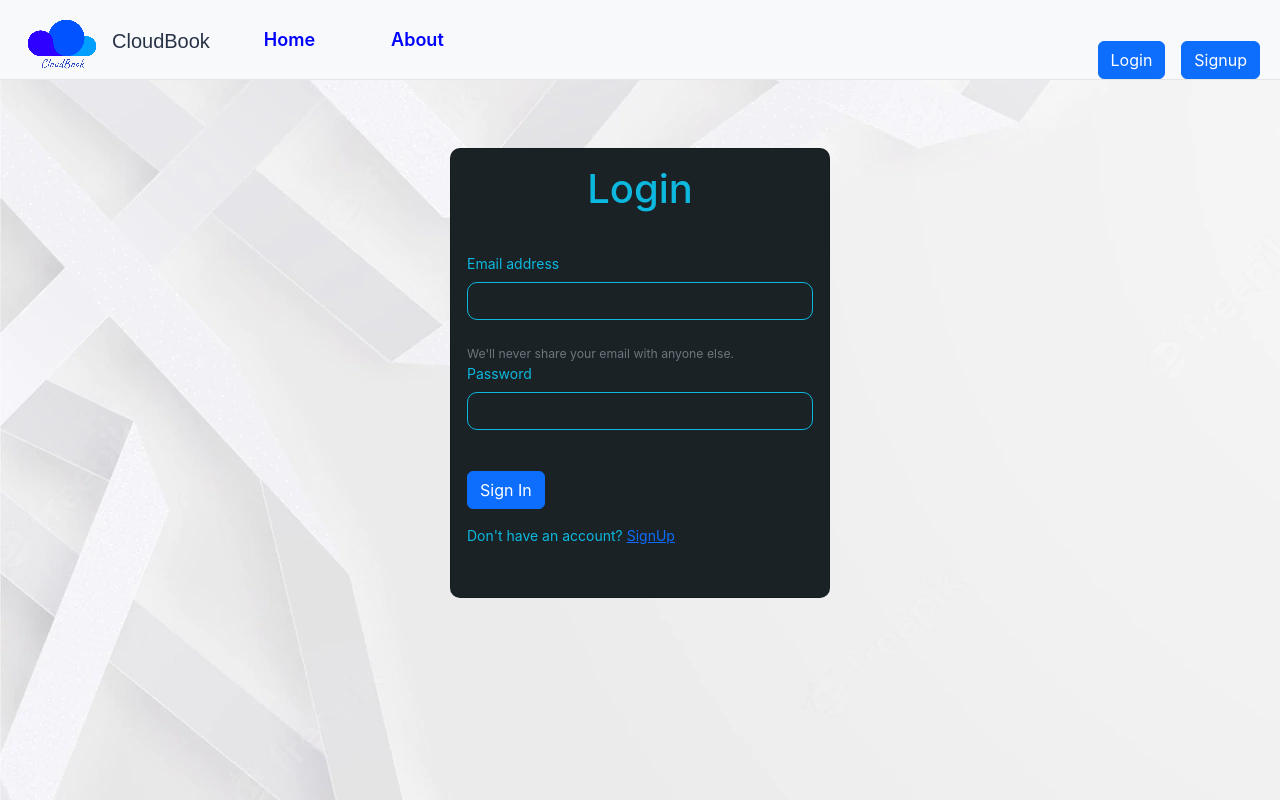
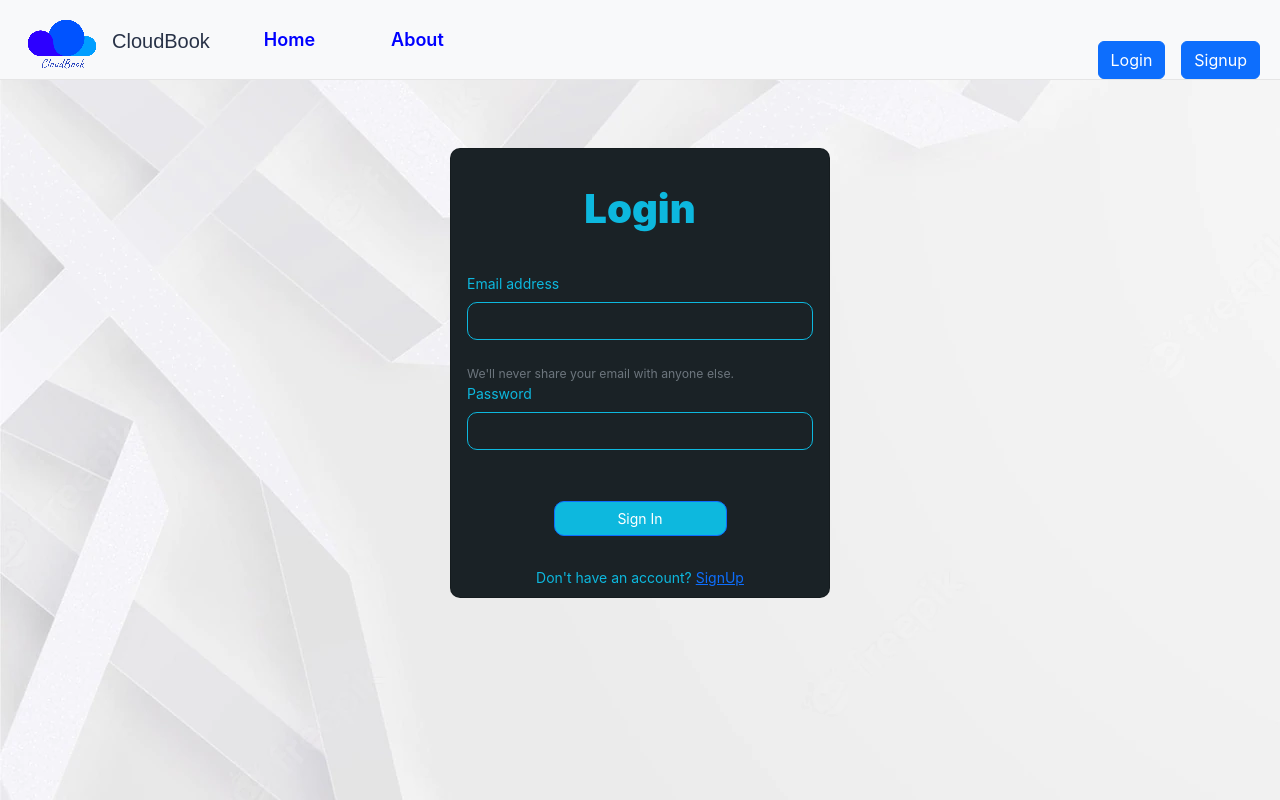
Before and after one commit to SidharthMishra-07/CloudBook, a React (Create React App) app: page /login in a window 1280 px wide. Built offline with nearby package versions, Linux system fonts and the light colour scheme.

Commit message:
Changes Added

```diff
--- a/src/Components/Login.css
+++ b/src/Components/Login.css
@@ -34,3 +34,17 @@ input[type="password"]:focus{
     background: #1a2226;
     margin: 0;
 }
+.card-title{
+    font-weight: 900;
+    padding-top: 20px;
+}
+.btnlogin{
+    background: #0db8de !important;
+    font-size: 14px;
+    transform: translateY(10px);
+    border-radius: 10px !important;
+}
+.signup{
+    text-align: center;
+    padding-top: 25px;
+}
--- a/src/Components/Login.js
+++ b/src/Components/Login.js
@@ -48,7 +48,11 @@ const Login = (props) => {
                                 <label htmlFor="password" className="form-label">Password</label>
                                 <input type="password" className="form-control" value={credentials.password} id="password" name="password" onChange={onChange} required />
                             </div>
-                            <button type="submit" className="btn btn-primary btn-block my-3">Sign In</button>
+                            <div className='d-grid gap-2 col-6 mx-auto'>
+                                <button type="submit" className="btn btn-primary btn-block my-3 btnlogin">
+                                    Sign In
+                                </button>
+                            </div>
 
                             <div className="signup">
                                 <p>Don't have an account? <Link to ="/signup">SignUp</Link></p>
```
